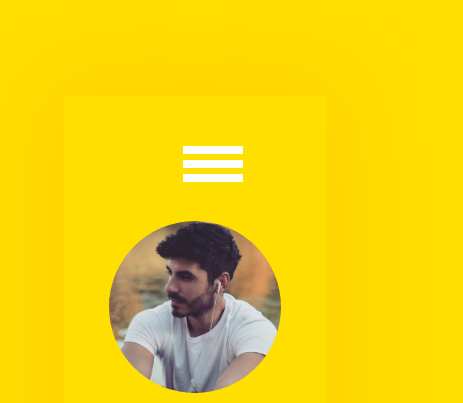
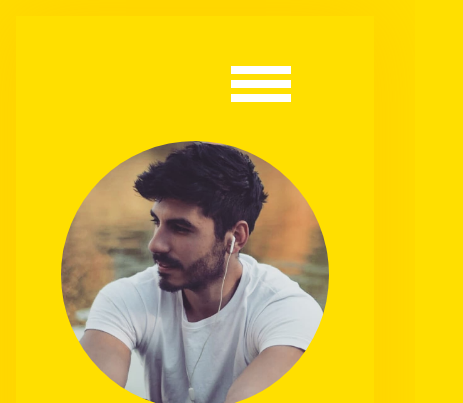
Before and after one commit to ArandaCarlos/Curriculum-Vitae, a plain HTML site: page index.html in a window 390 px wide. Shown: the top 403 px of the page, 463 px wide, since content can reach past the window. Drawn offline with nearby package versions, Linux system fonts and the light colour scheme.

Commit message:
Update style.css

```diff
--- a/css/style.css
+++ b/css/style.css
@@ -492,6 +492,12 @@ div.menu-movil span {
   padding: 1em;
 }
 
+@media only screen and (max-width: 500px){
+   .contenedor{
+      margin: 0 !important;
+   }
+}
+
 .contenedor-info{
     -webkit-box-shadow: 0px 3px 88px 24px #ffd200;
     -moz-box-shadow: 0px 3px 88px 24px #ffd200;
```
